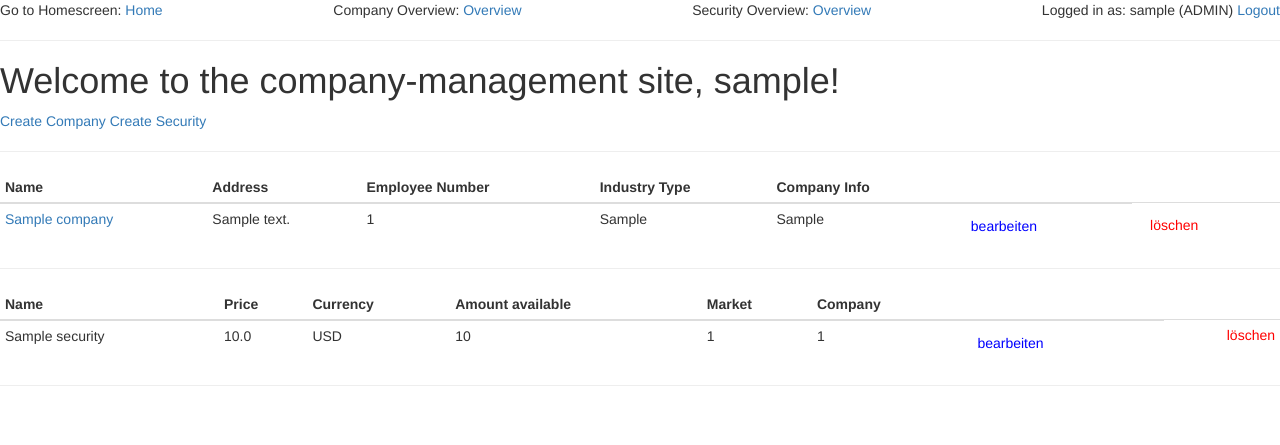
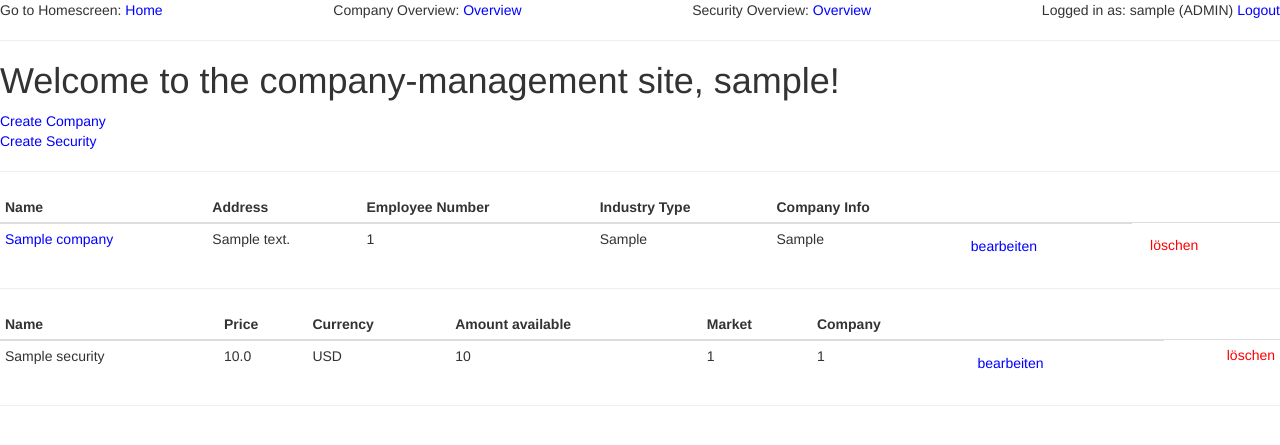
Before and after one commit to Trooooooonix/PRDKE-SS23, a Flask app: page / in a window 1280 px wide. Shown: the top 445 px of the page. Run offline with Flask 3, Linux system fonts and the light colour scheme; a user stored in the database is signed in; tables that the repository leaves empty hold one stand-in row (values such as "Sample post"); some libraries are stand-ins or nearby versions.

Commit message:
updated blue colors

```diff
--- a/app/templates/base.html
+++ b/app/templates/base.html
@@ -19,7 +19,7 @@
 {% block body %}
 
     <div style="display: flex; flex-wrap: wrap; justify-content: space-between">
-        <div>Go to Homescreen: <a href="{{ url_for('home_site') }}">Home</a></div>
+        <div>Go to Homescreen: <a style="color: #0000FF" href="{{ url_for('home_site') }}">Home</a></div>
 
         {#<div class="dark-mode-toggle">
             <input type="checkbox" id="darkModeToggle">
@@ -28,18 +28,18 @@
         </div>#}
 
         {% if current_user.admin_tag %}
-            <div>Company Overview: <a href="{{ url_for('company_overview') }}">Overview</a></div>
-            <div>Security Overview: <a href="{{ url_for('security_overview') }}">Overview</a></div>
+            <div>Company Overview: <a style="color: #0000FF" href="{{ url_for('company_overview') }}">Overview</a></div>
+            <div>Security Overview: <a style="color: #0000FF" href="{{ url_for('security_overview') }}">Overview</a></div>
         {% endif %}
         <div>
             {% if current_user.is_anonymous %}
-                <a href="{{ url_for('login') }}">Login</a>
+                <a style="color: #0000FF" href="{{ url_for('login') }}">Login</a>
             {% else %}
                 Logged in as: {{ current_user.username }}
                 {% if current_user.admin_tag %}
                     (ADMIN)
                 {% endif %}
-                <a href="{{ url_for('logout') }}">Logout</a>
+                <a style="color: #0000FF" href="{{ url_for('logout') }}">Logout</a>
             {% endif %}
         </div>
     </div>
--- a/app/templates/index.html
+++ b/app/templates/index.html
@@ -3,8 +3,9 @@
 {% block content %}
     <h1>Welcome to the company-management site, {{ current_user.username }}!</h1>
     {% if current_user.admin_tag %}
-        <a href="{{ url_for('company_creation') }}">Create Company</a>
-        <a href="{{ url_for('security_creation') }}">Create Security</a>
+        <a style="color: #0000FF" href="{{ url_for('company_creation') }}">Create Company</a>
+        <br>
+        <a style="color: #0000FF" href="{{ url_for('security_creation') }}">Create Security</a>
     {% endif %}
     <hr>
     <table class="table table-hover table-condensed">
@@ -24,7 +25,7 @@
         {% for company in companies %}
             <tr>
                 <td>
-                    <a href="{{ url_for('company_details', company_id=company.company_id) }}">
+                    <a style="color: #0000FF" href="{{ url_for('company_details', company_id=company.company_id) }}">
                         {{ company.company_name }}
                     </a>
                 </td>
@@ -36,7 +37,7 @@
                     <td>
                         <a class="btn"
                            href="{{ url_for('update_comp',comp_id = company.company_id) }}"
-                           style="text-align: right; color: blue">
+                           style="text-align: right; color: #0000FF">
                             bearbeiten
                         </a>
                     </td>
@@ -84,7 +85,7 @@
                     <td>
                         <a class="btn"
                            href="{{ url_for('update_sec',sec_id = security.security_id) }}"
-                           style="text-align: right; color: blue">
+                           style="text-align: right; color: #0000FF">
                             bearbeiten
                         </a>
                     </td>
```
Also changed, not shown: app/templates/company_details.html (+9 -9 lines).
